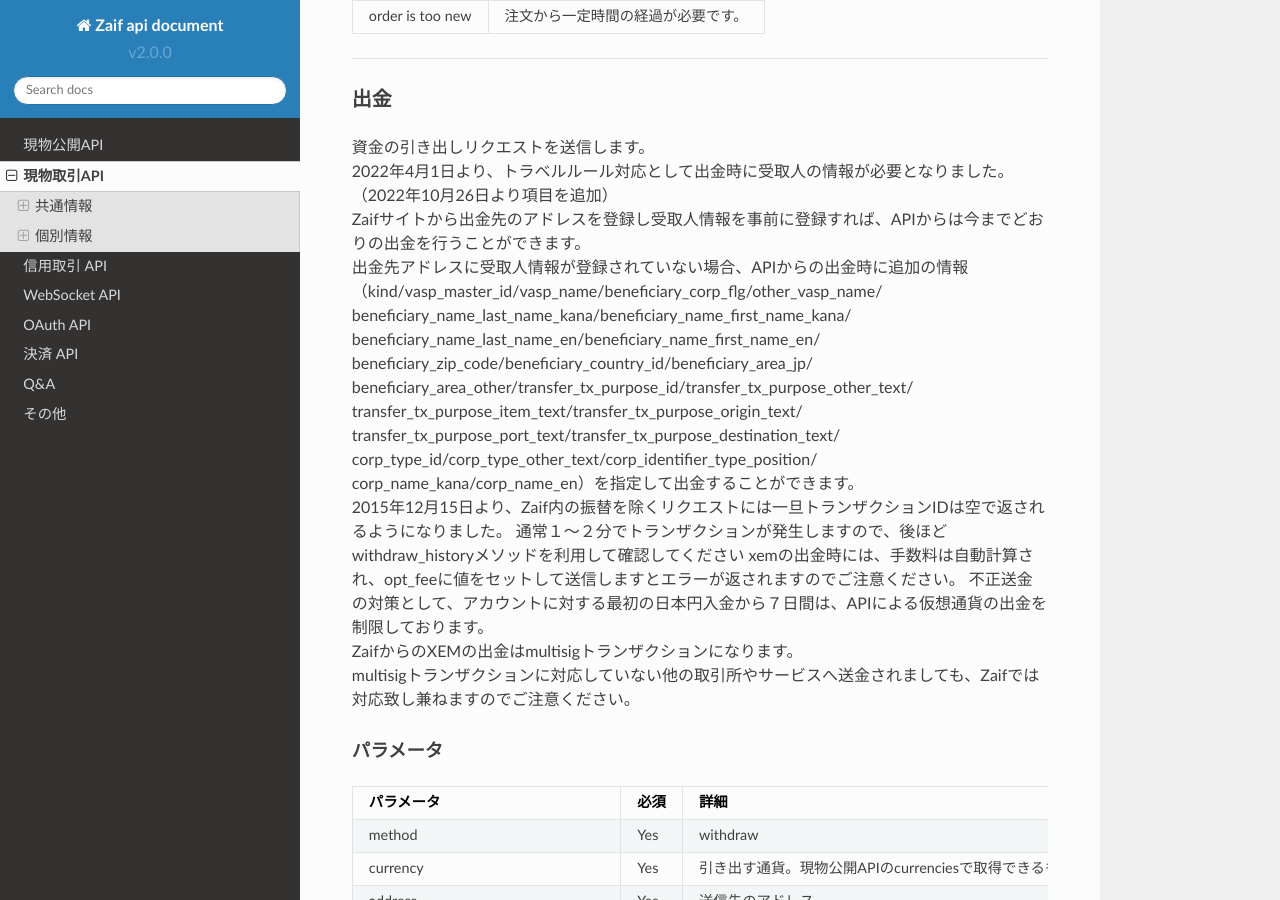
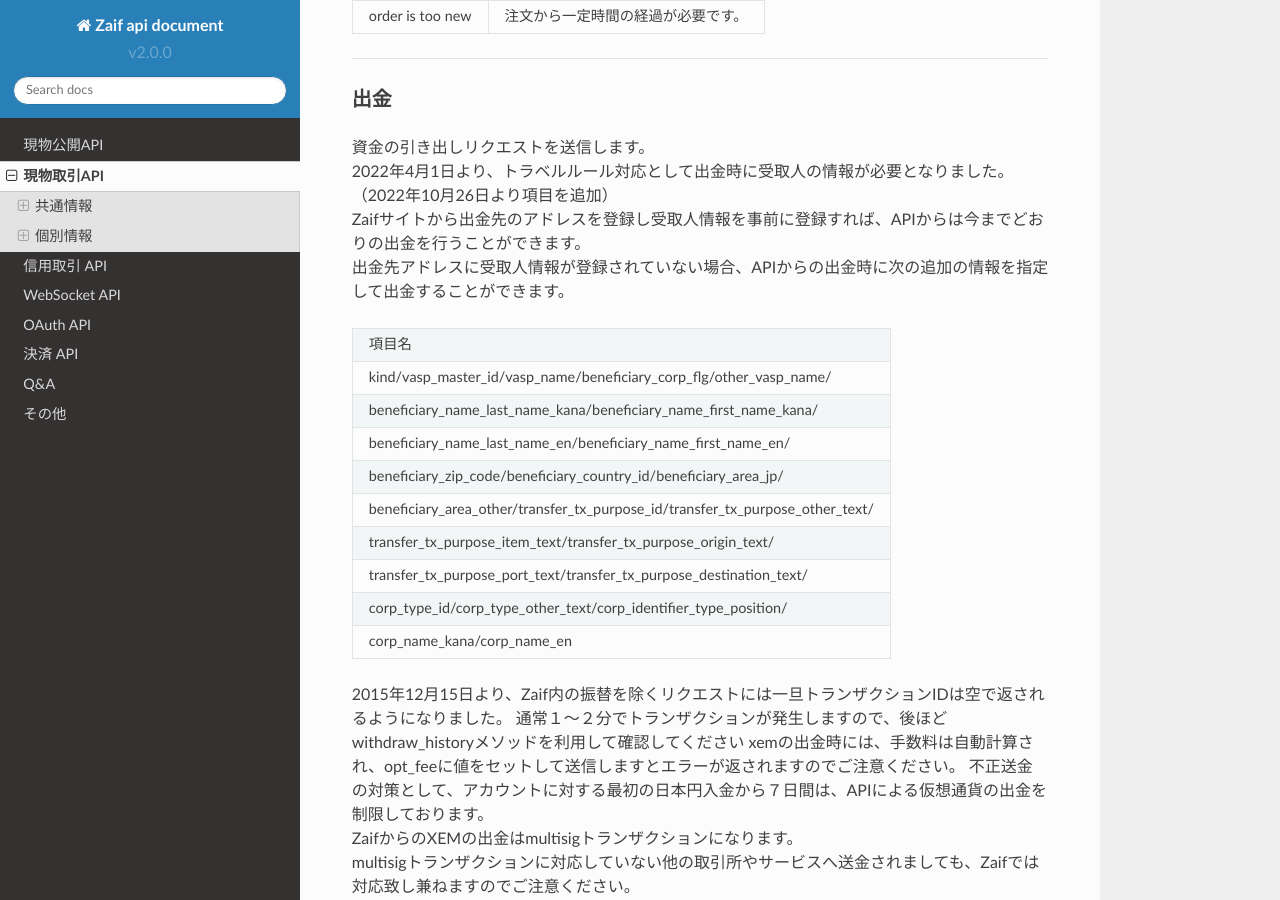
Before and after one commit to zaifdotjp/api-doc, a Sphinx documentation site: the page built from docs/TradingAPI.md, in a window 1280 px wide and 900 px high, scrolled down 12910 px. Built offline with Sphinx 7.4.7 and the Read the Docs theme 2.0.0, drawn with Linux system fonts in a browser that asks for light colours.

Commit message:
Add files via upload

````diff
--- a/docs/TradingAPI.md
+++ b/docs/TradingAPI.md
@@ -667,7 +667,32 @@
 資金の引き出しリクエストを送信します。 <br />
 2022年4月1日より、トラベルルール対応として出金時に受取人の情報が必要となりました。（2022年10月26日より項目を追加）<br />
 Zaifサイトから出金先のアドレスを登録し受取人情報を事前に登録すれば、APIからは今までどおりの出金を行うことができます。<br />
-出金先アドレスに受取人情報が登録されていない場合、APIからの出金時に追加の情報（kind/vasp_master_id/vasp_name/beneficiary_corp_flg/other_vasp_name/<br />beneficiary_name_last_name_kana/beneficiary_name_first_name_kana/<br />beneficiary_name_last_name_en/beneficiary_name_first_name_en/<br />beneficiary_zip_code/beneficiary_country_id/beneficiary_area_jp/<br />beneficiary_area_other/transfer_tx_purpose_id/transfer_tx_purpose_other_text/<br />transfer_tx_purpose_item_text/transfer_tx_purpose_origin_text/<br />transfer_tx_purpose_port_text/transfer_tx_purpose_destination_text/<br />corp_type_id/corp_type_other_text/corp_identifier_type_position/<br />corp_name_kana/corp_name_en）を指定して出金することができます。<br />
+出金先アドレスに受取人情報が登録されていない場合、APIからの出金時に次の追加の情報を指定して出金することができます。
+
+```eval_rst
++------------------------------------------------------------------------------+
+| 項目名                                                                       |
++------------------------------------------------------------------------------+
+|kind/vasp_master_id/vasp_name/beneficiary_corp_flg/other_vasp_name/           |
++------------------------------------------------------------------------------+
+|beneficiary_name_last_name_kana/beneficiary_name_first_name_kana/             |
++------------------------------------------------------------------------------+
+|beneficiary_name_last_name_en/beneficiary_name_first_name_en/                 |
++------------------------------------------------------------------------------+
+|beneficiary_zip_code/beneficiary_country_id/beneficiary_area_jp/              |
++------------------------------------------------------------------------------+
+|beneficiary_area_other/transfer_tx_purpose_id/transfer_tx_purpose_other_text/ |
++------------------------------------------------------------------------------+
+|transfer_tx_purpose_item_text/transfer_tx_purpose_origin_text/                |
++------------------------------------------------------------------------------+
+|transfer_tx_purpose_port_text/transfer_tx_purpose_destination_text/           |
++------------------------------------------------------------------------------+
+|corp_type_id/corp_type_other_text/corp_identifier_type_position/              |
++------------------------------------------------------------------------------+
+|corp_name_kana/corp_name_en                                                   |
++------------------------------------------------------------------------------+
+```
+
 2015年12月15日より、Zaif内の振替を除くリクエストには一旦トランザクションIDは空で返されるようになりました。 通常１～２分でトランザクションが発生しますので、後ほどwithdraw_historyメソッドを利用して確認してください xemの出金時には、手数料は自動計算され、opt_feeに値をセットして送信しますとエラーが返されますのでご注意ください。 不正送金の対策として、アカウントに対する最初の日本円入金から７日間は、APIによる仮想通貨の出金を制限しております。<br />
 ZaifからのXEMの出金はmultisigトランザクションになります。<br />
 multisigトランザクションに対応していない他の取引所やサービスへ送金されましても、Zaifでは対応致し兼ねますのでご注意ください。<br />
````
